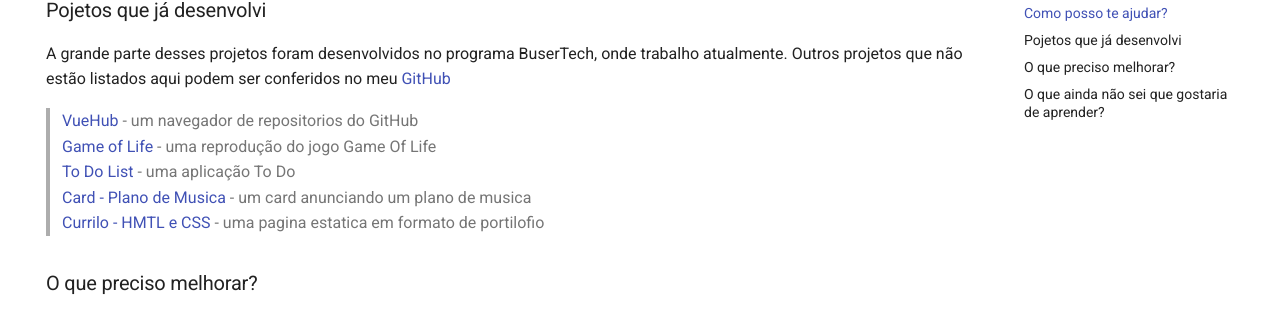
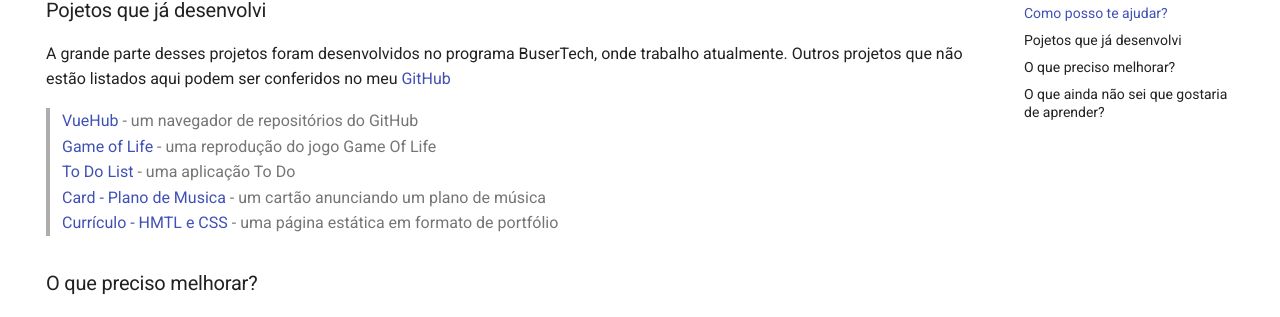
Before and after one commit to launasci/aboutme, an MkDocs documentation site: the page built from docs/index.md, in a window 1280 px wide and 900 px high, scrolled down 1071 px. Shown: the part 149-466 px from the top of the window. Built offline with MkDocs 1.6.1 and Material for MkDocs 9.7.7, drawn with Linux system fonts in a browser that asks for light colours.

Commit message:
arrumando

```diff
--- a/docs/index.md
+++ b/docs/index.md
@@ -44,11 +44,11 @@ Estas são as ferramentas que eu conheço:
 
 A grande parte desses projetos foram desenvolvidos no programa BuserTech, onde trabalho atualmente. Outros projetos que não estão listados aqui podem ser conferidos no meu [GitHub](https://github.com/launasci)
 
-> [VueHub](https://github.com/launasci/vue.hub)  - um navegador de repositorios do GitHub <br>
+> [VueHub](https://github.com/launasci/vue.hub)  - um navegador de repositórios do GitHub <br>
 > [Game of Life](https://github.com/launasci/gameoflife)  - uma reprodução do jogo Game Of Life <br>
 > [To Do List](https://github.com/launasci/todovuetify)  - uma aplicação To Do <br>
-> [Card - Plano de Musica](https://launasci.github.io/D6/)  - um card anunciando um plano de musica <br>
-> [Currilo - HMTL e CSS](https://launasci.github.io/D2.4/)  - uma pagina estatica em formato de portilofio
+> [Card - Plano de Musica](https://launasci.github.io/D6/)  - um cartão anunciando um plano de música <br>
+> [Currículo - HMTL e CSS](https://launasci.github.io/D2.4/)  - uma página estática em formato de portfólio
 
 ### O que preciso melhorar?
 
```
